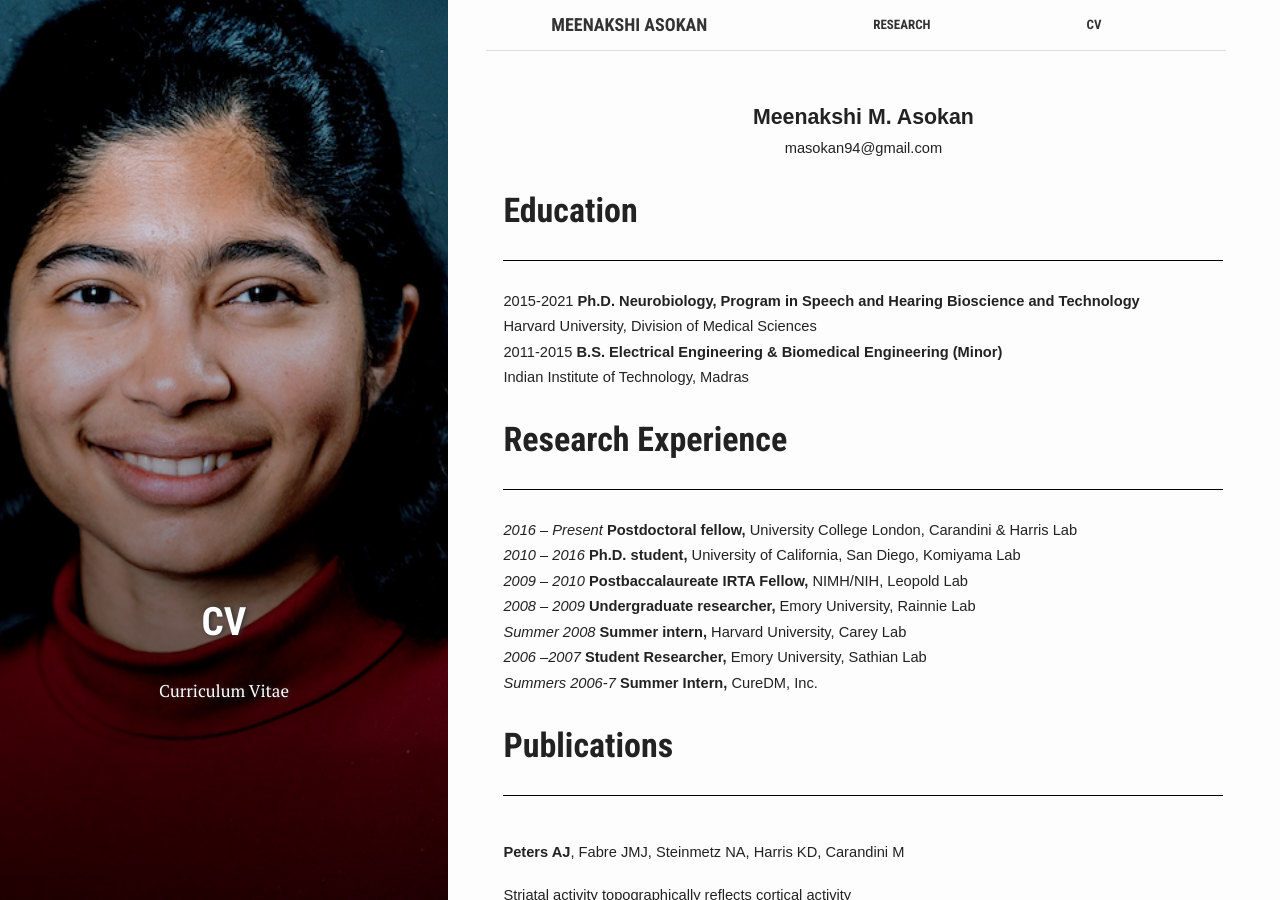
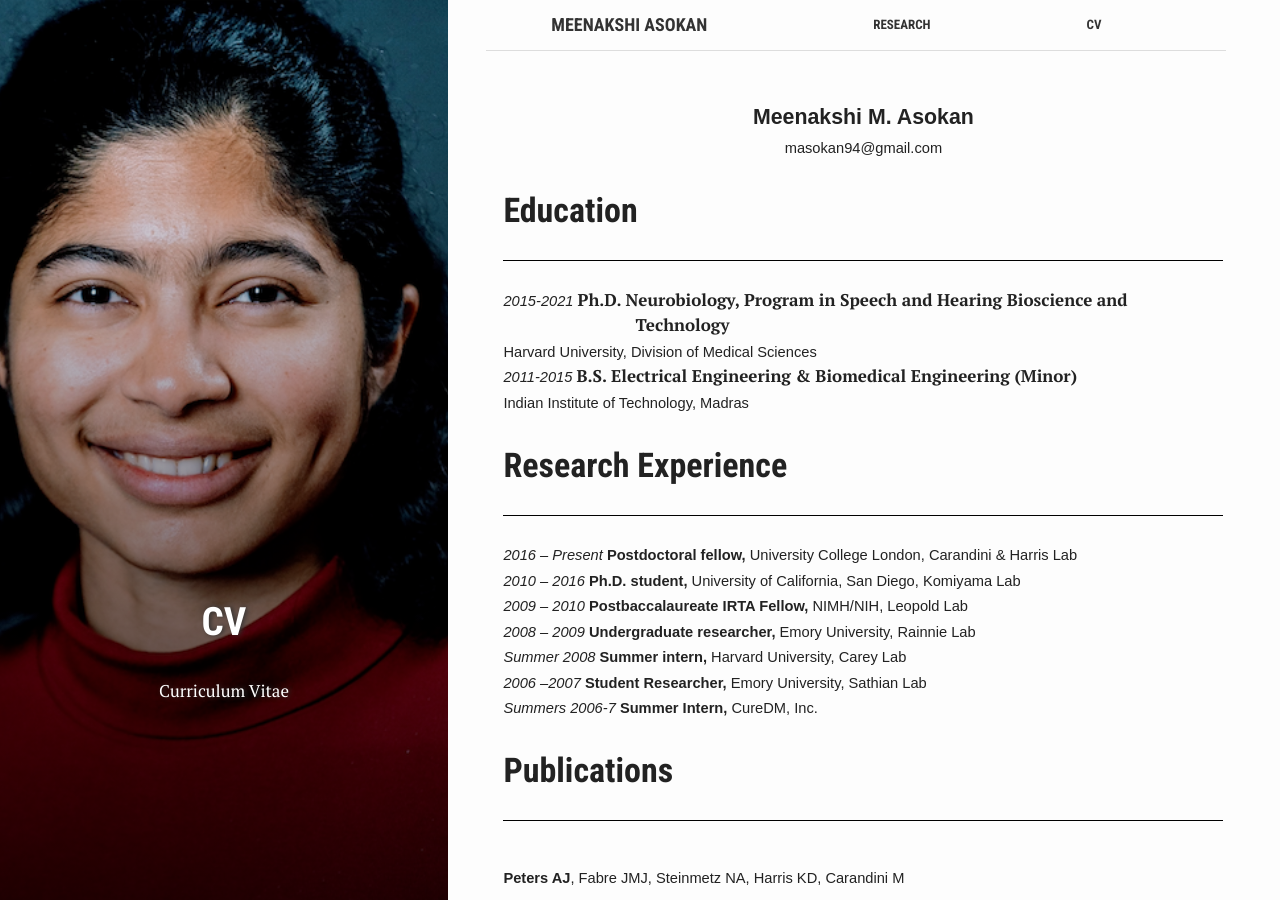
Before and after one commit to Meenakshi-Asokan/Meenakshi-Asokan.github.io, a Jekyll site: the page built from pages/2_cv.html, in a window 1280 px wide and 900 px high. Built offline with Jekyll 4.4.1, drawn with Linux system fonts in a browser that asks for light colours; nearby versions of some CDN libraries; some web fonts are replaced; library files that are not in the unit come from our copies.

Commit message:
Update 2_cv.html

```diff
--- a/pages/2_cv.html
+++ b/pages/2_cv.html
@@ -37,7 +37,7 @@ margin-left:1.75in;margin-bottom:.0001pt;text-indent:-1.75in'><span
 style='font-size:11.0pt;font-family:"Century Gothic",sans-serif'>&nbsp;</span></p>
 
 <p class=MsoNormal style='margin-top:0in;margin-right:-.5in;margin-bottom:0in;
-margin-left:99.0pt;margin-bottom:.0001pt;text-indent:-99.0pt'><span
+margin-left:99.0pt;margin-bottom:.0001pt;text-indent:-99.0pt'><i><span
 style='font-size:11.0pt;font-family:"Century Gothic",sans-serif'>2015-2021    </i><b>Ph.D.
 Neurobiology, Program in Speech and Hearing Bioscience and Technology</b></span></p>
 
@@ -47,7 +47,7 @@ style='font-size:11.0pt;font-family:"Century Gothic",sans-serif'>
   Harvard University, Division of Medical Sciences</span></p>
 
 <p class=MsoNormal style='margin-top:0in;margin-right:-.5in;margin-bottom:0in;
-margin-left:99.0pt;margin-bottom:.0001pt;text-indent:-99.0pt'><span
+margin-left:99.0pt;margin-bottom:.0001pt;text-indent:-99.0pt'><i><span
 style='font-size:11.0pt;font-family:"Century Gothic",sans-serif'>2011-2015    </i><b>B.S.
 Electrical Engineering &amp; Biomedical Engineering (Minor)</b></span></p>
 
```
